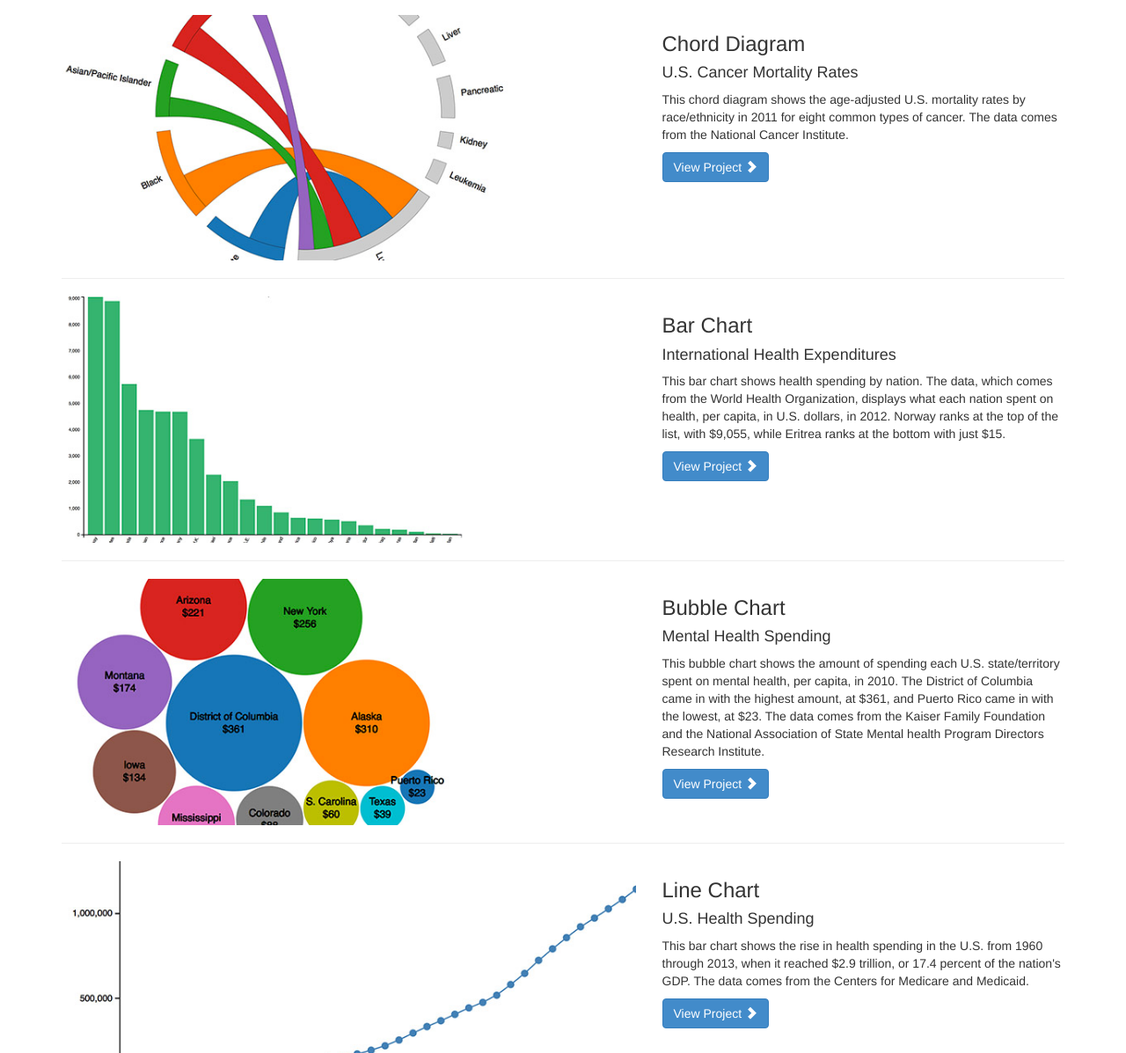
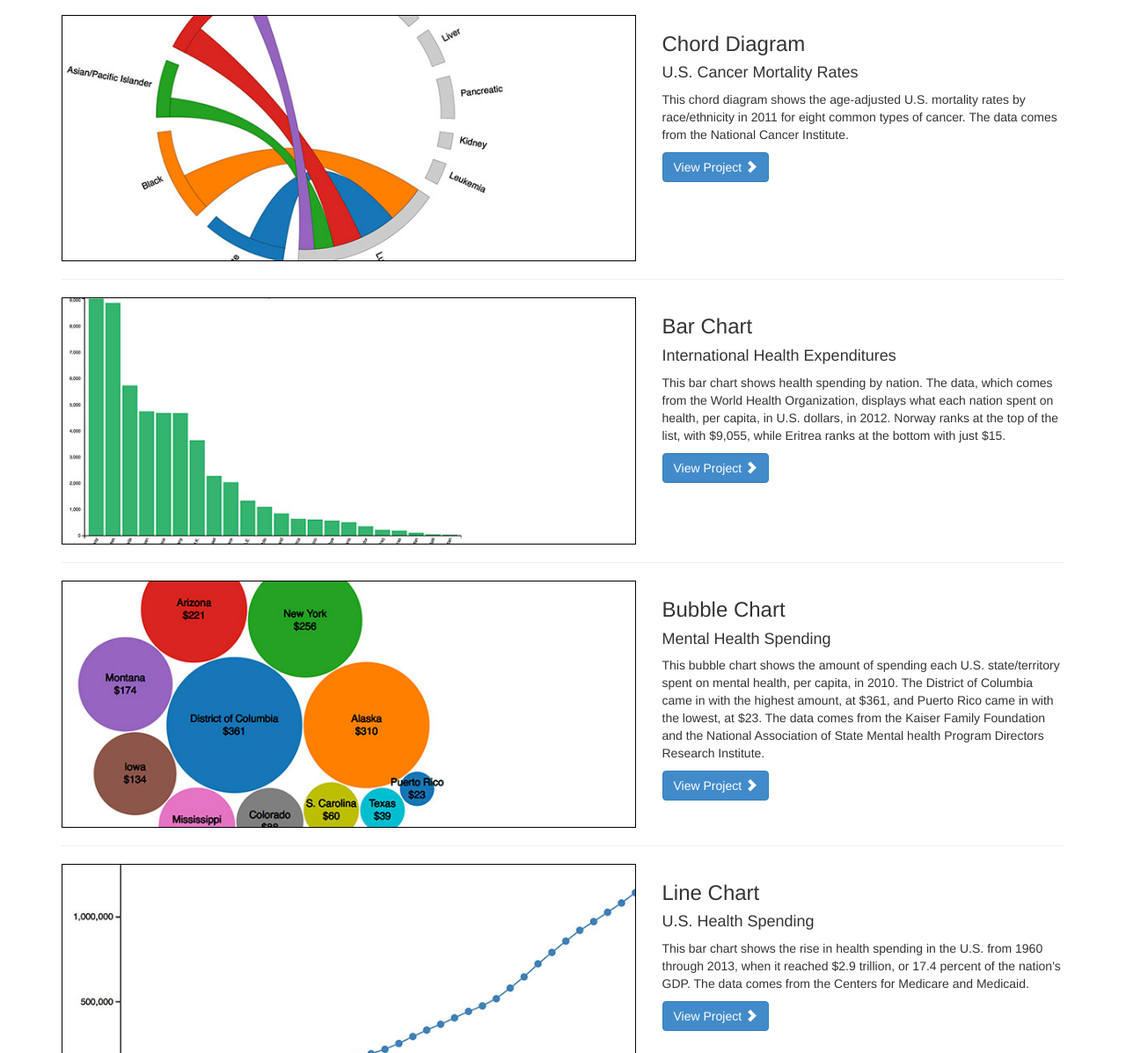
Before and after one commit to lshallcross/lshallcross.github.io, a plain HTML site: page index.html in a window 1280 px wide. Shown: the part 163-1360 px from the top of the page at 88% size. Drawn offline with Linux system fonts and the light colour scheme.

Commit message:
Added border

```diff
--- a/index.html
+++ b/index.html
@@ -16,6 +16,14 @@
 
     <!-- Custom CSS -->
     <link href="css/1-col-portfolio.css" rel="stylesheet">
+
+    <style type="text/css">
+    .border{
+
+        border:1px solid black;
+    }
+
+    </style>
 
     <!-- HTML5 Shim and Respond.js IE8 support of HTML5 elements and media queries -->
     <!-- WARNING: Respond.js doesn't work if you view the page via file:// -->
@@ -77,7 +85,7 @@
         <div class="row">
             <div class="col-md-7">
                 <a href="charts/Chord/2011cancer-mortality.html">
-                    <img class="img-responsive" src="images/chord.jpg" alt="">
+                    <img class="img-responsive border" src="images/chord.jpg" alt="">
                 </a>
             </div>
             <div class="col-md-5">
@@ -95,7 +103,7 @@
         <div class="row">
             <div class="col-md-7">
                 <a href="charts/Bar/2012-health-expenditure-bar.html">
-                    <img class="img-responsive" src="images/bar.jpg" alt="">
+                    <img class="img-responsive border" src="images/bar.jpg" alt="">
                 </a>
             </div>
             <div class="col-md-5">
@@ -113,7 +121,7 @@
         <div class="row">
             <div class="col-md-7">
                 <a href="charts/Bubble/mental-health-delay.html">
-                    <img class="img-responsive" src="images/bubble.jpg" alt="">
+                    <img class="img-responsive border" src="images/bubble.jpg" alt="">
                 </a>
             </div>
             <div class="col-md-5">
@@ -132,7 +140,7 @@
 
             <div class="col-md-7">
                 <a href="charts/Line/line.html">
-                    <img class="img-responsive" src="images/line.jpg" alt="">
+                    <img class="img-responsive border" src="images/line.jpg" alt="">
                 </a>
             </div>
             <div class="col-md-5">
@@ -150,7 +158,7 @@
         <div class="row">
             <div class="col-md-7">
                 <a href="charts/Small_multiples_healthcare/multiples-ca-healthcare-delay.html">
-                    <img class="img-responsive" src="images/small-multiples.jpg" alt="">
+                    <img class="img-responsive border" src="images/small-multiples.jpg" alt="">
                 </a>
             </div>
             <div class="col-md-5">
```
